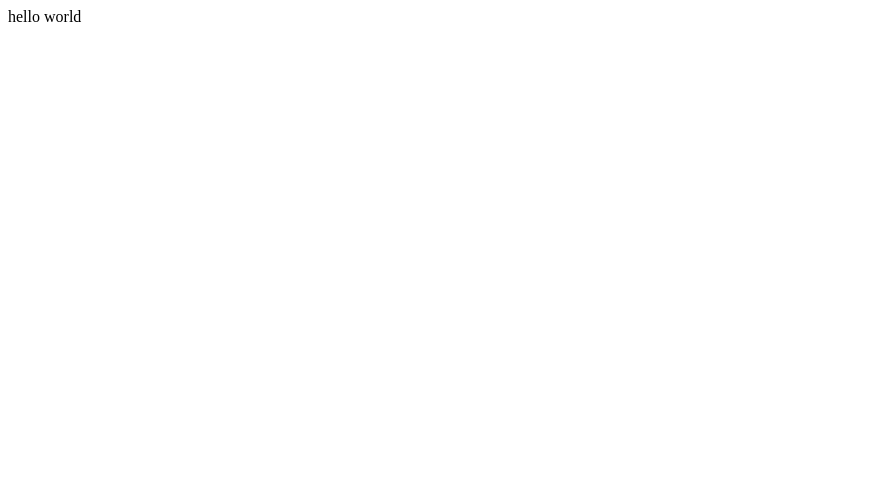
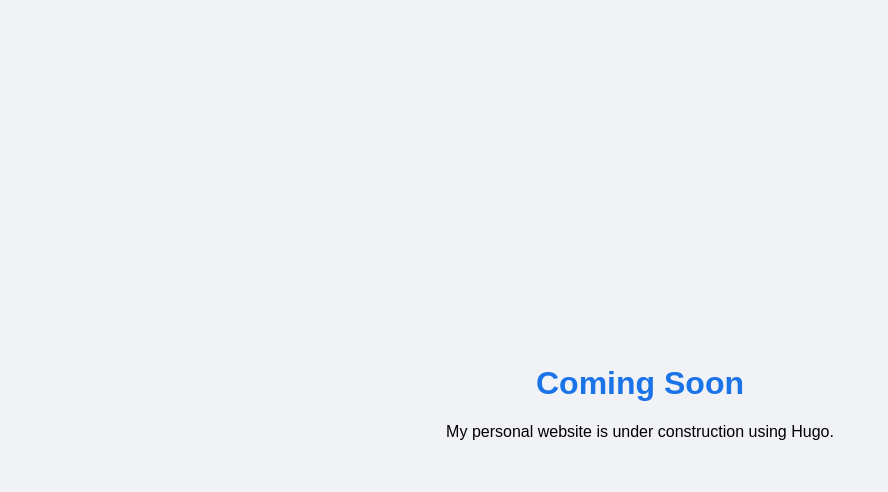
Before and after one commit to egoisth777/egoisth777.github.io, a plain HTML site: page index.html in a window 1280 px wide. Shown: the whole page, without its empty margins (0-888 px from the left). Drawn offline with Linux system fonts and the light colour scheme.

Commit message:
personal website building

```diff
--- a/index.html
+++ b/index.html
@@ -1 +1,32 @@
-hello world
+<!DOCTYPE html>
+<html lang="en">
+<head>
+    <meta charset="UTF-8">
+    <meta name="viewport" content="width=device-width, initial-scale=1.0">
+    <title>Coming Soon - My Personal Site</title>
+    <style>
+        body {
+            font-family: Arial, sans-serif;
+            display: flex;
+            justify-content: center;
+            align-items: center;
+            height: 100vh;
+            margin: 0;
+            background-color: #f0f2f5;
+        }
+        .container {
+            text-align: center;
+            padding: 2rem;
+        }
+        h1 {
+            color: #1a73e8;
+        }
+    </style>
+</head>
+<body>
+    <div class="container">
+        <h1>Coming Soon</h1>
+        <p>My personal website is under construction using Hugo.</p>
+    </div>
+</body>
+</html>
```
